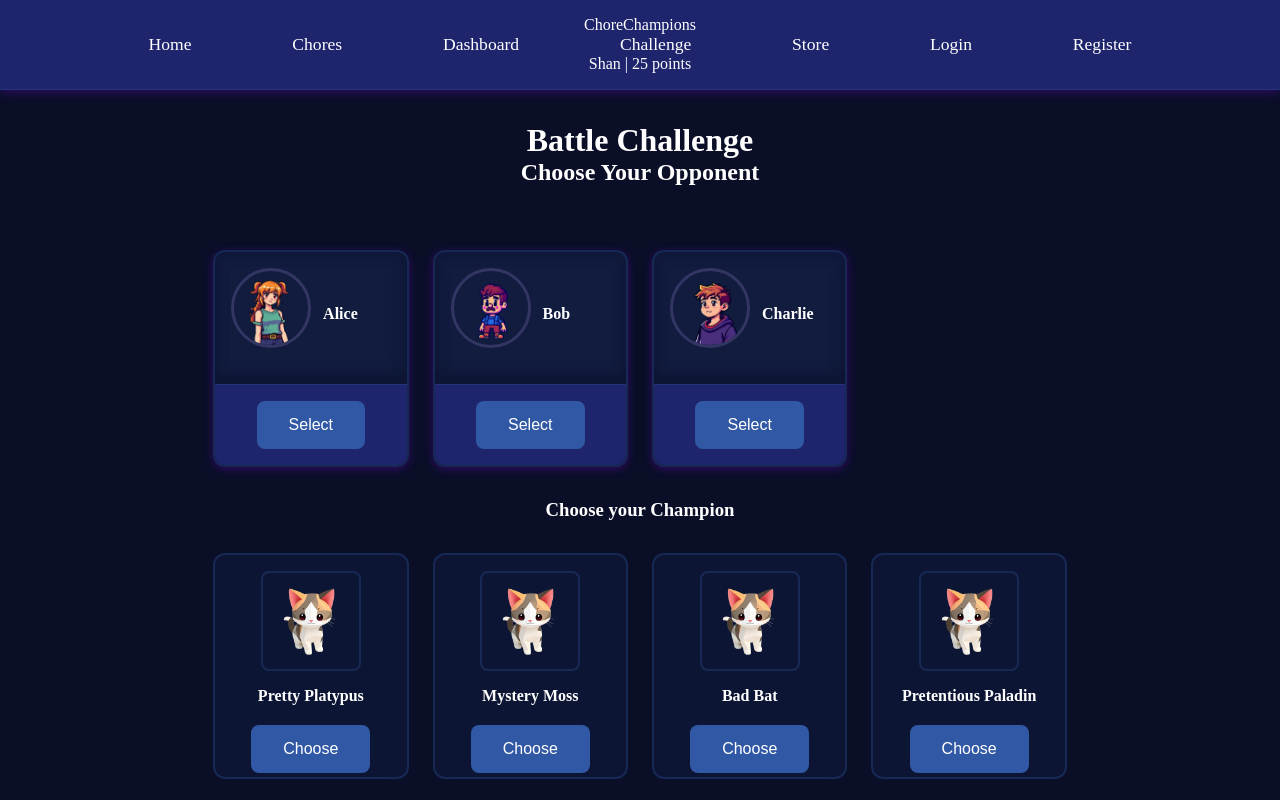
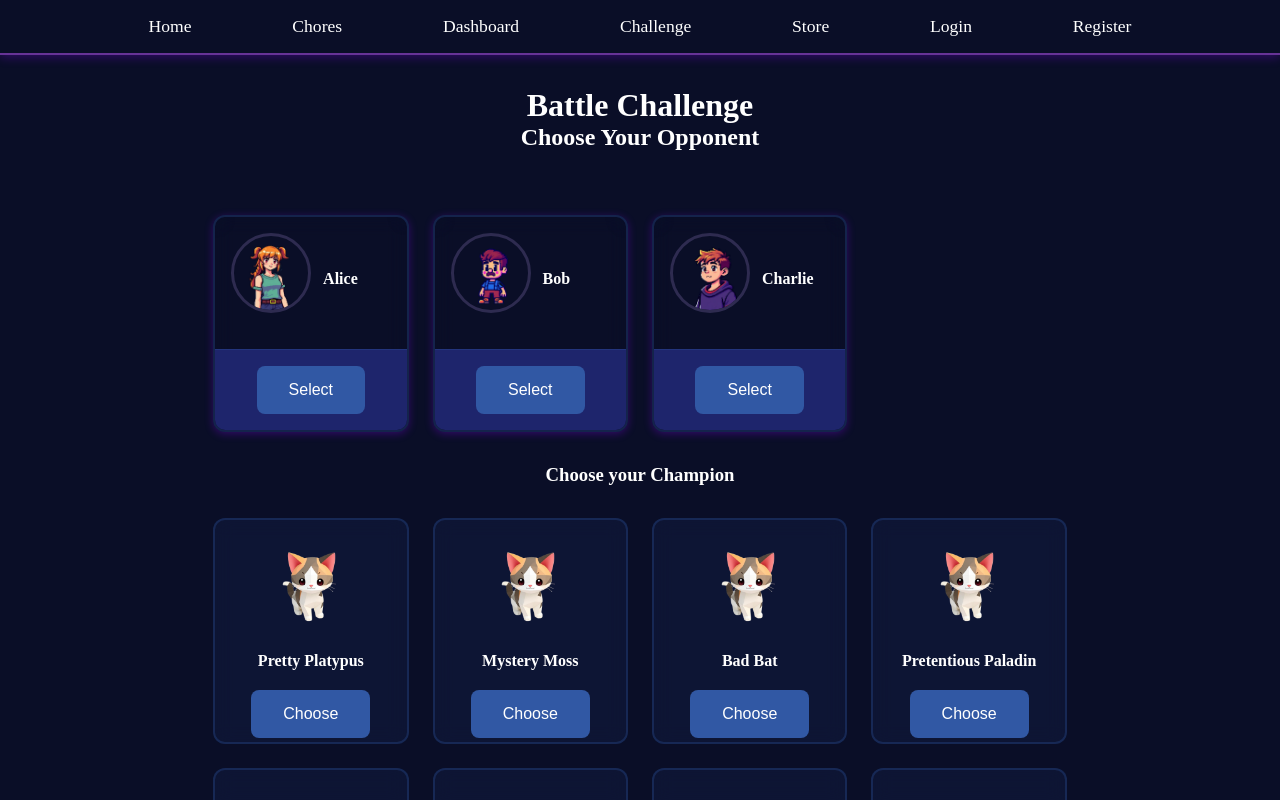
Before and after one commit to SrmTech-git/ChoreChampions, a React (Vite) app in the folder ChoreChampions/: page /challenge in a window 1280 px wide. Built offline with nearby package versions, Linux system fonts and the light colour scheme.

Commit message:
added description to champions

```diff
--- a/ChoreChampions/src/App.css
+++ b/ChoreChampions/src/App.css
@@ -212,7 +212,7 @@ ul {
   height: 80px;
   object-fit: cover;
   border-radius: 8px;
-  border: 2px solid var(--color-border);
+  /* border: 2px solid var(--color-border); */
 }
 
 .stat {
@@ -394,7 +394,7 @@ ul {
 .DisplayUserCard {
   display: flex;
   align-items: center;
-  background-color: var(--color-surface);
+  /* background-color: ; */
   border-radius: 8px;
   padding: 12px;
   box-shadow: 0 2px 4px var(--color-shadow);
@@ -464,7 +464,7 @@ ul {
   object-fit: cover;
   border-radius: 8px;
   margin-bottom: 0.75rem;
-  border: 2px solid var(--color-border);
+  /* border: 2px solid var(--color-border); */
 }
 
 .championName {
@@ -523,7 +523,7 @@ ul {
 }
 
 .userWrapper {
-  background: var(--color-surface);
+  /* background: var(--color-surface); */
   border: 2px solid var(--color-border);
   border-radius: 12px;
   overflow: hidden;
@@ -535,7 +535,7 @@ ul {
 .userWrapper:hover {
   transform: translateY(-4px);
   box-shadow: 0 8px 25px var(--color-shadow-hover);
-  background: var(--color-surface-hover);
+  /* background: var(--color-surface-hover); */
 }
 
 .userWrapper .DisplayUserCard {
--- a/ChoreChampions/src/Components/NavBar/NavBar.jsx
+++ b/ChoreChampions/src/Components/NavBar/NavBar.jsx
@@ -9,7 +9,7 @@ function NavBar() {
 
     return (
         <nav>
-            <div className="logo">ChoreChampions</div>
+
 
             <div className={styles.navLinks}>
                 <div className={styles.navLink}>
@@ -36,9 +36,7 @@ function NavBar() {
 
             </div>
 
-            <div className="user-info">
-                {user.name} | {userPoints} points
-            </div>
+
         </nav>
     );
 }
--- a/ChoreChampions/src/Components/NavBar/NavBar.module.css
+++ b/ChoreChampions/src/Components/NavBar/NavBar.module.css
@@ -1,13 +1,13 @@
 .Navbar {
   grid-area: NavBar;
-  background-color: var(--color-primary-dark);
+  background-color: var(--color-background);
 }
 
 /* Navigation styles */
 nav {
-  background-color: var(--color-primary-dark);
+  background-color: var(--color-background);
   padding: 1rem 0;
-  border-bottom: 1px solid var(--color-border);
+  border-bottom: 2px solid var(--color-accent);
   backdrop-filter: blur(10px);
   box-shadow: 0 2px 10px var(--color-shadow);
 }
```
Also changed, not shown: 1 other file (tests, documents, lock files or other folders).
